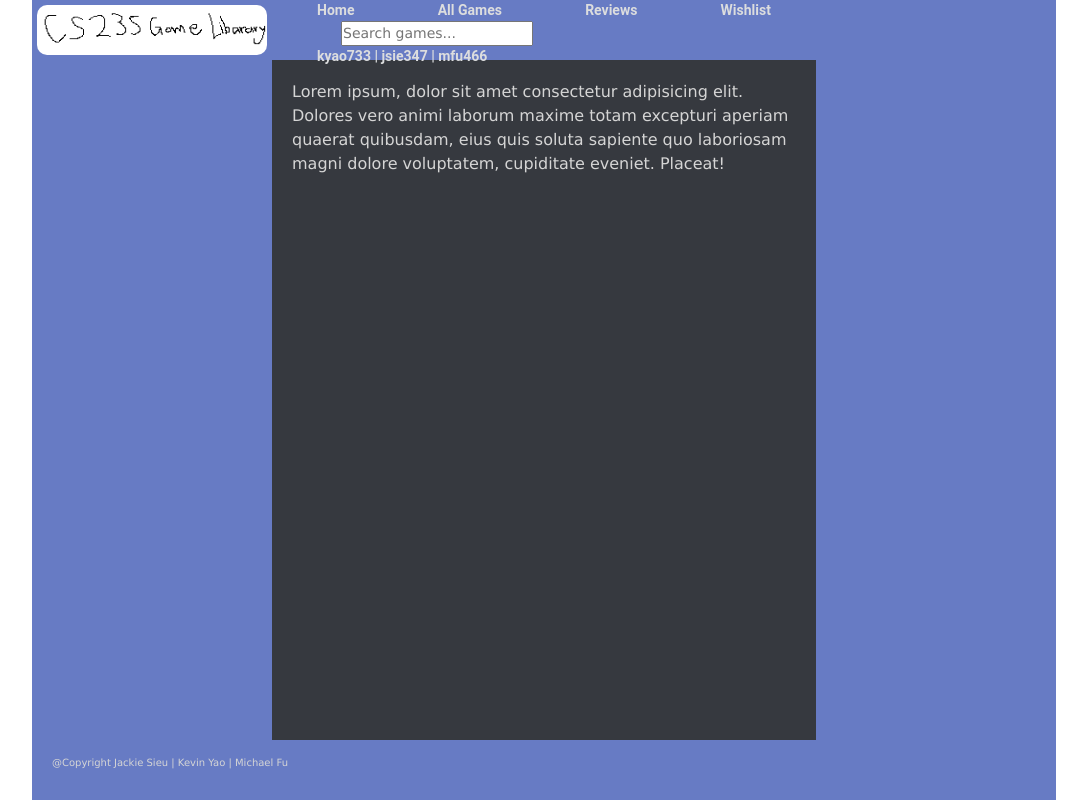
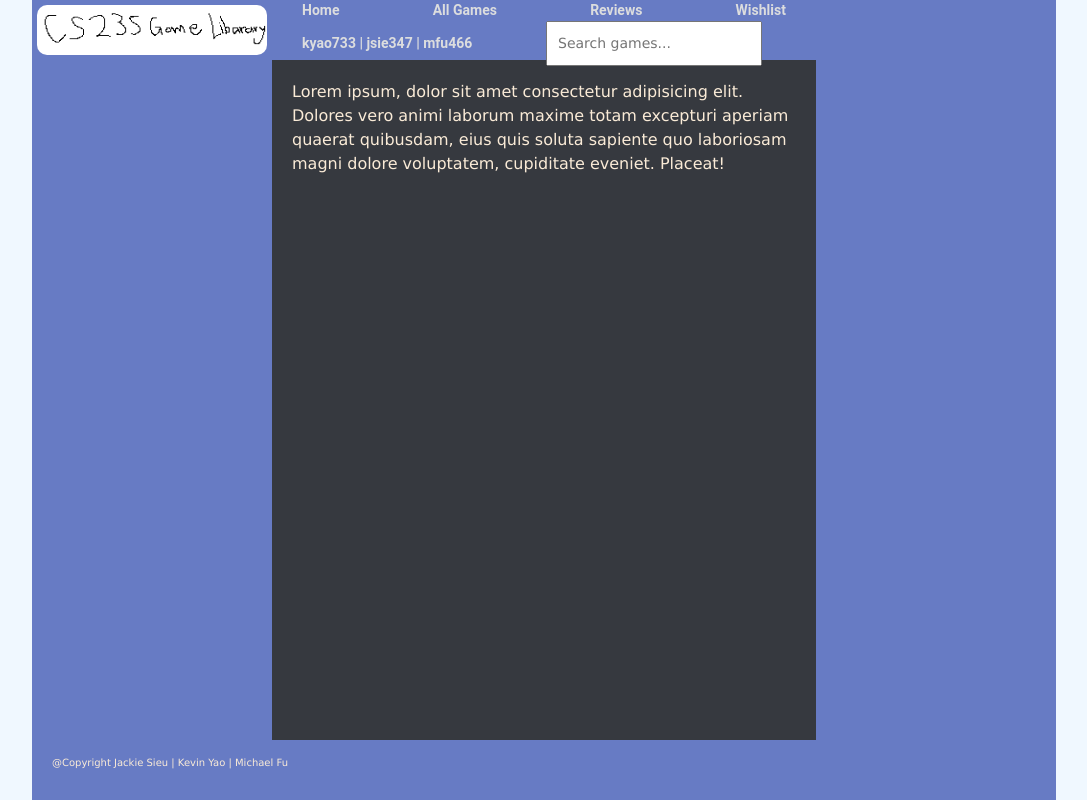
Before and after one commit to jackieseeyou/cs235webapp, a Flask app: page / in a window 1280 px wide. Shown: the whole page, without its empty margins (96-1183 px from the left). Run offline with Flask 3, Linux system fonts and the light colour scheme; some libraries are stand-ins or nearby versions.

Commit message:
slight fixes to ui
genre and publisher search are evenly spaced out

```diff
--- a/games/static/css/main.css
+++ b/games/static/css/main.css
@@ -21,7 +21,8 @@
 
 
 .body{
-  color: #d5d5d5;
+  color:antiquewhite;
+  background-color: aliceblue;
   display: flex;
   flex-grow: 1;
 }
@@ -38,11 +39,11 @@ li, a, button{
 }
 
 header{
+  width: 100%;
   display:flex;
   justify-content:space-between;
-  align-items: left;
+  align-items: right;
   background-color: #677bc4;
-  padding: 0px 20px;
   height: 60px;
 }
 
@@ -69,8 +71,9 @@ footer{
 }
 
 .navbar li{
-  align-self: center;
-  margin: 0 25px;
+
+  align-self: left;
+  margin: 0 30px;
 }
 
 
@@ -259,27 +262,39 @@ footer{
 
 .search__container{
   display: flex;
+  position: relative;
   flex-direction: column;
   width: 240px;
-  height: 100%;
-  row-gap: 200px;
-  align-items: center;
-  justify-content:center;
+  align-items: left;
+  margin-left: auto;
+
 }
 
 .search_bar{
   position: relative;
-  display: flex;
-  flex-direction: column;
-  width: 80%;
-  row-gap: 200px;
-  justify-content:space-evenly;
+  width: 90%;
+  padding: 10px;
+
+}
+
+.search-dropdown {
+  position: absolute;
+  display: none;
+  top: 100%;
+  width: 90%;
+  max-height: 500px;
+  overflow-y: auto;
+  background-color: white;
+  border: 1px solid #ccc;
+  box-shadow: 0 4px 8px rgba(0,0,0,0.1);
 }
 
 .search-result-item {
-  display: inline-block;
-  align-items: center;
-  background-color:#515151;
+  display: block;
+  padding: 10px;
+  border-bottom: 1px solid #eee;
+  color: #333;
+  text-decoration: none;
 }
 
 .search-result-item:hover {
--- a/games/templates/navigation.html
+++ b/games/templates/navigation.html
@@ -4,8 +4,8 @@
             <li><a href="{{url_for('games_bp.browse_games')}}">All Games</a></li>
             <li><a href="">Reviews</a></li>
             <li><a href="">Wishlist</a></li>
+            <li>kyao733 | jsie347 | mfu466</li>
             <li>{% include 'searchBar.html'%}</li>
-            <li>kyao733 | jsie347 | mfu466</li>
         </ul>
 
 
--- a/games/templates/searchBar.html
+++ b/games/templates/searchBar.html
@@ -5,9 +5,14 @@
 
 
 <script>
-    document.getElementById('search-box').addEventListener('keyup', function() {
-    let query = document.getElementById('search-box').value;
-    let resultsContainer = document.getElementById('search-results');
+    const searchBox = document.getElementById('search-box');
+const resultsContainer = document.getElementById('search-results');
+let timeout = null;
+
+searchBox.addEventListener('keyup', function() {
+    clearTimeout(timeout);
+    timeout = setTimeout(function() {
+        let query = searchBox.value;
 
         if (query.length > 2) {
             fetch(`/search/${query}`)
@@ -24,15 +29,21 @@
                                     <img src="${game.image}" alt="${game.title}" width="100px">
                                     ${game.title}
                                 </div></a>
-                        `
+                            `;
                         });
                         resultsContainer.style.display = 'block';  // Show the results
                     } else {
                         resultsContainer.style.display = 'none';   // Hide if no results
                     }
+                })
+                .catch(error => {
+                    console.error('Error fetching search results:', error);
+                    resultsContainer.style.display = 'none';   // Hide if there is an error
                 });
         } else {
             resultsContainer.style.display = 'none';   // Hide if input is too short
         }
+    }, 50);
 });
+
 </script>
```
Also changed, not shown: other parts of games/static/css/main.css (+7 -30 lines), tests/unit/test_domainmodel.py (line endings or trailing spaces). Lines whose indentation alone changed are shown as unchanged.
